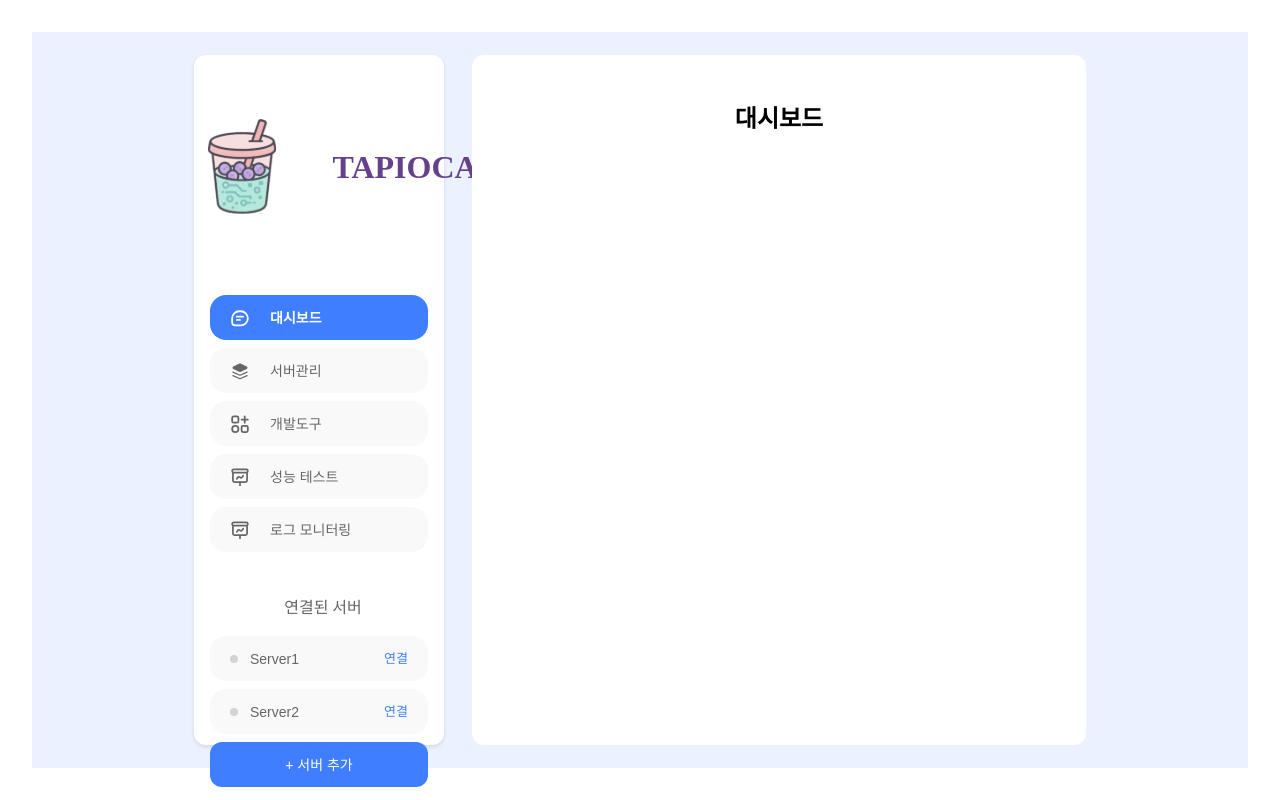
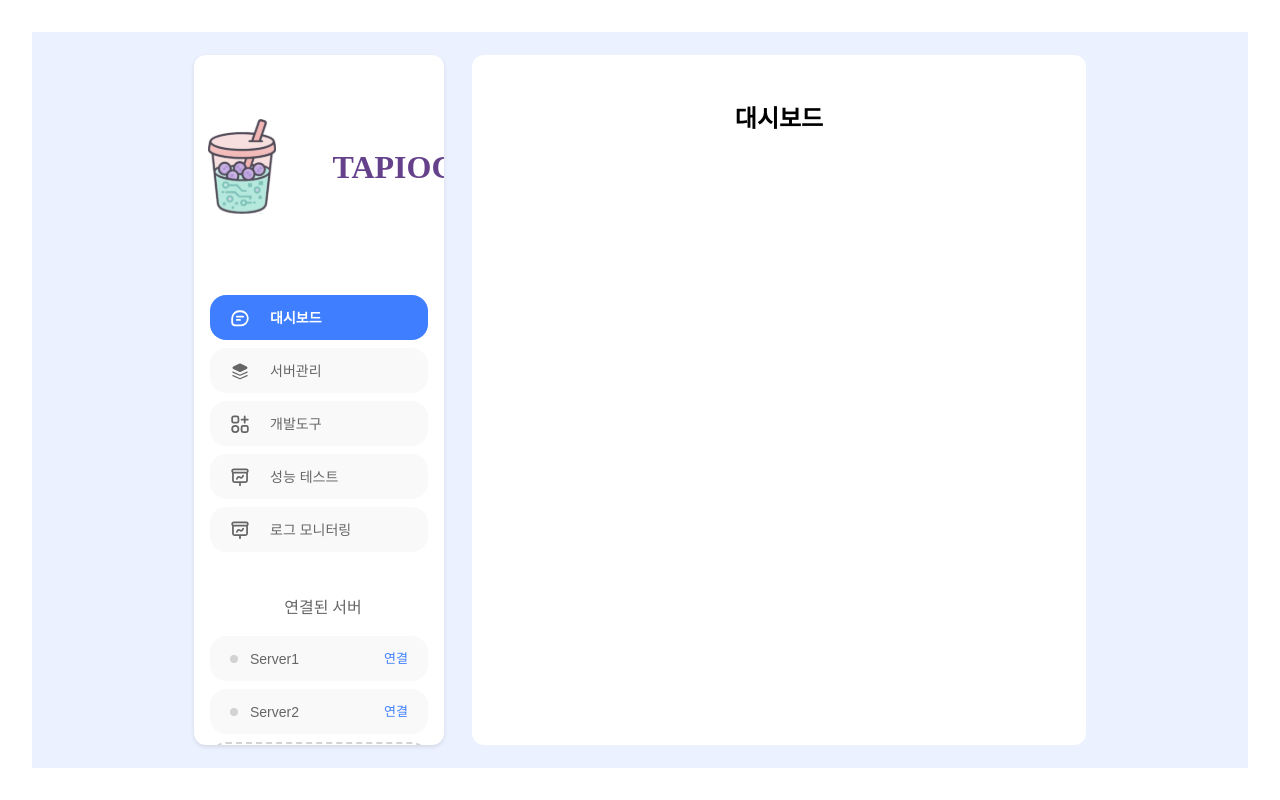
Before and after one commit to 2025-oss-Tapioca/FE, a React (Vite) app: page / in a window 1280 px wide. Built offline with nearby package versions, Linux system fonts and the light colour scheme.

Commit message:
fix/사이드바 버튼 수정 및 서버 관리로 이동 설정

```diff
--- a/src/components/common/addServerButton.jsx
+++ b/src/components/common/addServerButton.jsx
@@ -1,10 +1,13 @@
 import React from "react";
 import "../../styles/css/addServerButton.css";
 
-export default function AddServerButton() {
+export default function AddServerButton({ setActiveTab }) {
+  const handleClick = () => {
+    setActiveTab("서버관리");
+  };
 
   return (
-    <button className="add-server-button">
+    <button className="add-server-button" onClick={handleClick}>
       <span>+ 서버 추가</span>
     </button>
   );
--- a/src/components/common/sideBar.jsx
+++ b/src/components/common/sideBar.jsx
@@ -1,8 +1,7 @@
-import React from 'react';
-import NavButton from './navButton';
-import ServerButton from './serverButton';
-import AddServerButton from './addServerButton';
-
+import React from "react";
+import NavButton from "./navButton";
+import ServerButton from "./serverButton";
+import AddServerButton from "./addServerButton";
 
 import "../../styles/css/sideBar.css";
 
@@ -16,9 +15,9 @@ export default function Sidebar({ activeTab, setActiveTab }) {
   ];
 
   const iconMap = {
-    "대시보드": "dashboard",
-    "서버관리": "server",
-    "개발도구": "tool",
+    대시보드: "dashboard",
+    서버관리: "server",
+    개발도구: "tool",
     "성능 테스트": "test",
     "로그 모니터링": "test",
   };
@@ -36,13 +35,17 @@ export default function Sidebar({ activeTab, setActiveTab }) {
         {buttons.map((label) => {
           const baseName = iconMap[label];
           const isActive = activeTab === label;
-          const iconSrc = `/assets/icons/${baseName}${isActive ? "-selected" : ""}.svg`;
+          const iconSrc = `/assets/icons/${baseName}${
+            isActive ? "-selected" : ""
+          }.svg`;
 
           return (
             <NavButton
               key={label}
               label={label}
-              icon={<img src={iconSrc} alt={`${label} icon`} className="nav-icon" />}
+              icon={
+                <img src={iconSrc} alt={`${label} icon`} className="nav-icon" />
+              }
               active={isActive}
               onClick={() => setActiveTab(label)}
             />
@@ -51,11 +54,11 @@ export default function Sidebar({ activeTab, setActiveTab }) {
       </div>
       <div>
         {/* 서버 연결 상태 버튼 */}
-        <div className='connected-server-header'>연결된 서버</div>
+        <div className="connected-server-header">연결된 서버</div>
         <div className="server-buttons">
-            <ServerButton label="Server1" />
-            <ServerButton label="Server2" />
-            <AddServerButton />
+          <ServerButton label="Server1" />
+          <ServerButton label="Server2" />
+          <AddServerButton setActiveTab={setActiveTab} />{" "}
         </div>
       </div>
     </div>
--- a/src/pages/Home.jsx
+++ b/src/pages/Home.jsx
@@ -2,6 +2,7 @@ import React, { useState } from "react";
 import SideBar from "../components/common/sideBar";
 import ServerManagement from "./ServerManagement";
 import PerformanceTest from "./PerformanceTest";
+
 import "../styles/css/home.css";
 
 const Home = () => {
--- a/src/pages/ServerManagement.jsx
+++ b/src/pages/ServerManagement.jsx
@@ -38,7 +38,7 @@ const ServerManagement = () => {
       <div className="server-management-header">
         <h2 className="server-management-title">서버 관리</h2>
         <button
-          className="add-server-button"
+          className="add-server-management-button"
           onClick={() => setShowModal(true)}
         >
           <Plus size={16} /> 새 서버 추가
--- a/src/styles/css/ServerManagement.css
+++ b/src/styles/css/ServerManagement.css
@@ -23,7 +23,7 @@
   letter-spacing: -2.5%;
 }
 
-.add-server-button {
+.add-server-management-button {
   display: inline-flex;
   width: auto;
   align-items: center;
@@ -39,10 +39,10 @@
   cursor: pointer;
   transition: background-color 0.2s ease;
 }
-.add-server-button svg {
+.add-server-management-button svg {
   margin-right: 6px;
 }
-.add-server-button:hover {
+.add-server-management-button:hover {
   background-color: #2563eb;
 }
 
--- a/src/styles/css/addServerButton.css
+++ b/src/styles/css/addServerButton.css
@@ -1,4 +1,4 @@
-.add-server-button {
+button.add-server-button {
   font-size: 14px;
   line-height: 20px;
   font-weight: 400;
--- a/src/styles/css/sideBar.css
+++ b/src/styles/css/sideBar.css
@@ -8,6 +8,7 @@
   display: flex;
   flex-direction: column;
   gap: 28px;
+  overflow: hidden;
 }
 .side-bar .header {
   display: flex;
--- a/src/styles/scss/common/addServerButton.scss
+++ b/src/styles/scss/common/addServerButton.scss
@@ -1,7 +1,7 @@
 @import "../typography";
 @import "../colors";
 
-.add-server-button {
+button.add-server-button {
   @include font-style("body2");
   @include text-color("text-sub1");
   width: 100%;
--- a/src/styles/scss/components/sideBar.scss
+++ b/src/styles/scss/components/sideBar.scss
@@ -10,6 +10,7 @@
     display: flex;
     flex-direction: column;
     gap: 28px;
+    overflow: hidden;
 
     .header {
         display: flex;
--- a/src/styles/scss/pages/ServerManagement.scss
+++ b/src/styles/scss/pages/ServerManagement.scss
@@ -23,7 +23,7 @@
   @include font-style("title1");
 }
 
-.add-server-button {
+.add-server-management-button {
   display: inline-flex;
   width: auto;
   align-items: center;
```
